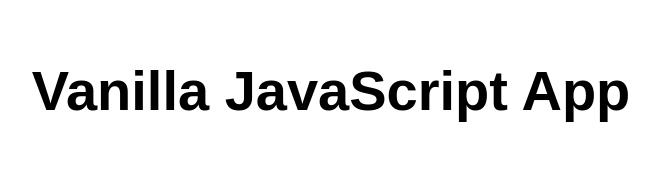
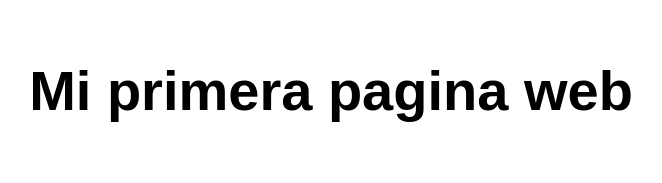
Before and after one commit to moises1310M/my-first-static-web-app, a website: page src/index.html in a window 1280 px wide. Shown: the whole page, without its empty margins (309-971 px from the left). Drawn offline with Linux system fonts and the light colour scheme.

Commit message:
index.html

```diff
--- a/src/index.html
+++ b/src/index.html
@@ -10,7 +10,7 @@
 
 <body>
   <main>
-    <h1>Vanilla JavaScript App</h1>
+    <h1>Mi primera pagina web</h1>
   </main>
 </body>
 
```
